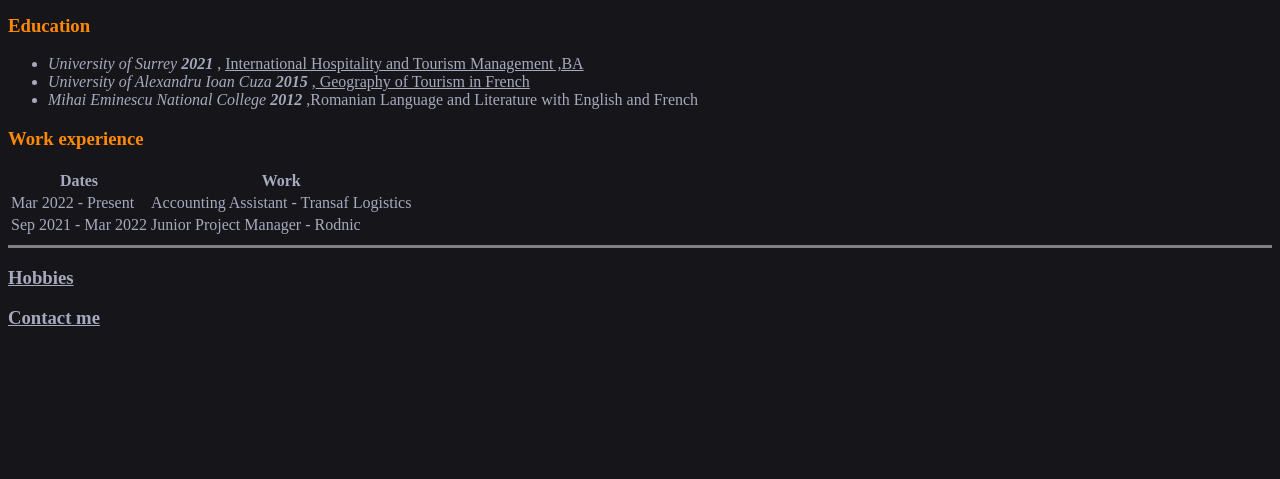
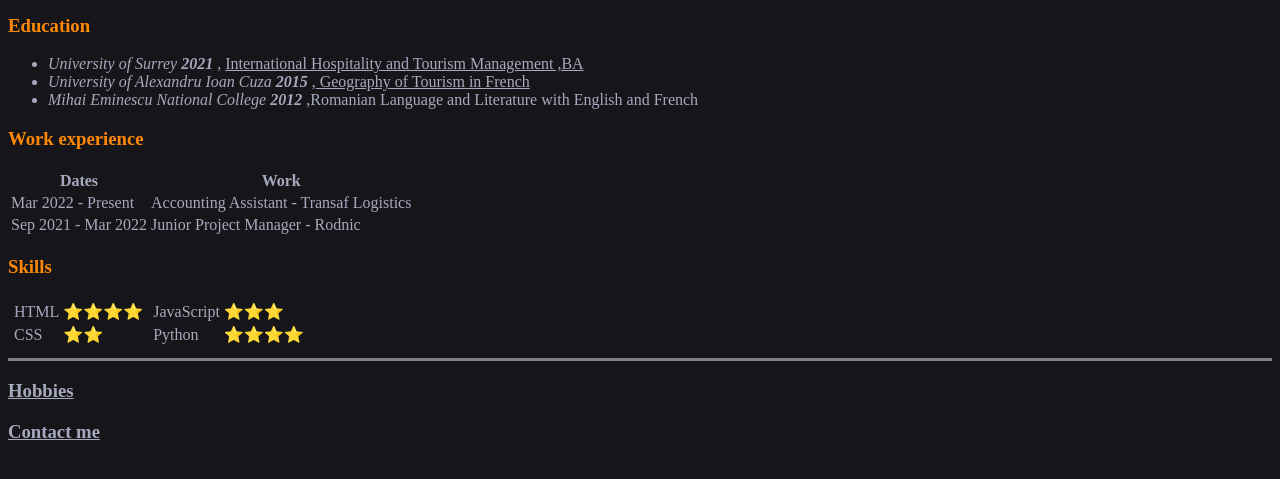
Before and after one commit to AnghelCC/ImAnghel.github.io, a plain HTML site: page index.html in a window 1280 px wide. Shown: the part 283-762 px from the top of the page. Drawn offline with Linux system fonts and the light colour scheme.

Commit message:
Add files via upload

```diff
--- a/index.html
+++ b/index.html
@@ -58,6 +58,39 @@
                 <td> Junior Project Manager - Rodnic</td>
             </tr>
         </table>
+        <h3>Skills</h3>
+
+        <table>
+            <tr>
+                <td>
+                    <table>
+                        <tr>
+                            <td>HTML</td>
+                            <td>⭐⭐⭐⭐</td>
+                        </tr>
+                        <tr>
+                            <td>CSS</td>
+                            <td>⭐⭐</td>
+                        </tr>
+                    </table>
+                </td>
+                <td>
+                    <table>
+
+                        <tr>
+                            <td>JavaScript</td>
+                            <td>⭐⭐⭐</td>
+                        </tr>
+                        <tr>
+                            <td>Python</td>
+                            <td>⭐⭐⭐⭐</td>
+                        </tr>
+                    </table>
+                </td>
+            </tr>
+        </table>
+
+
 
         <hr size="3" color="grey">
         <h3><a href="hobbies.html" style="color:#a7a9be"> Hobbies</a></h3>
```
